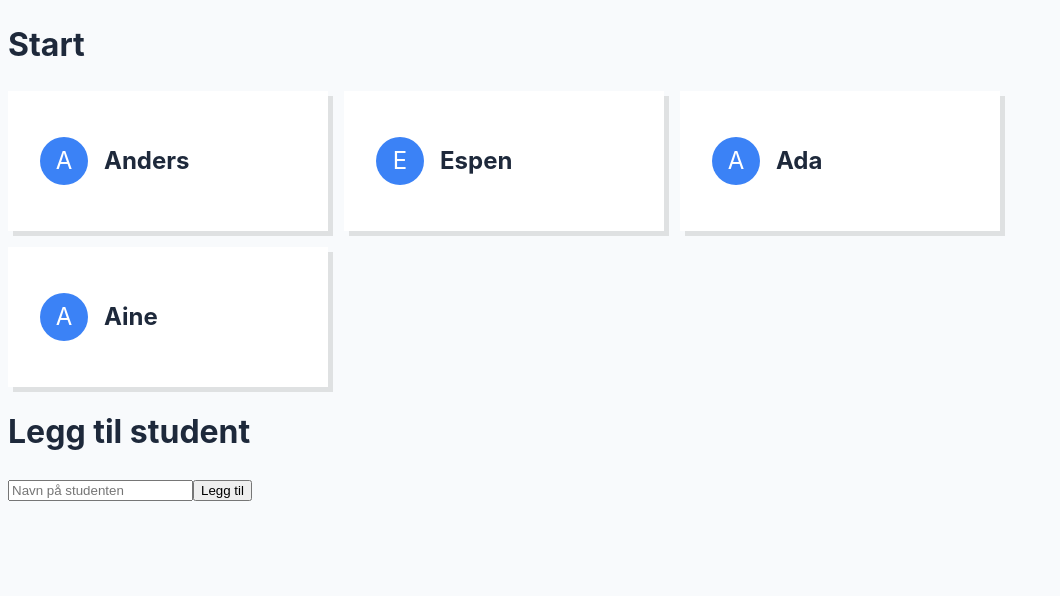
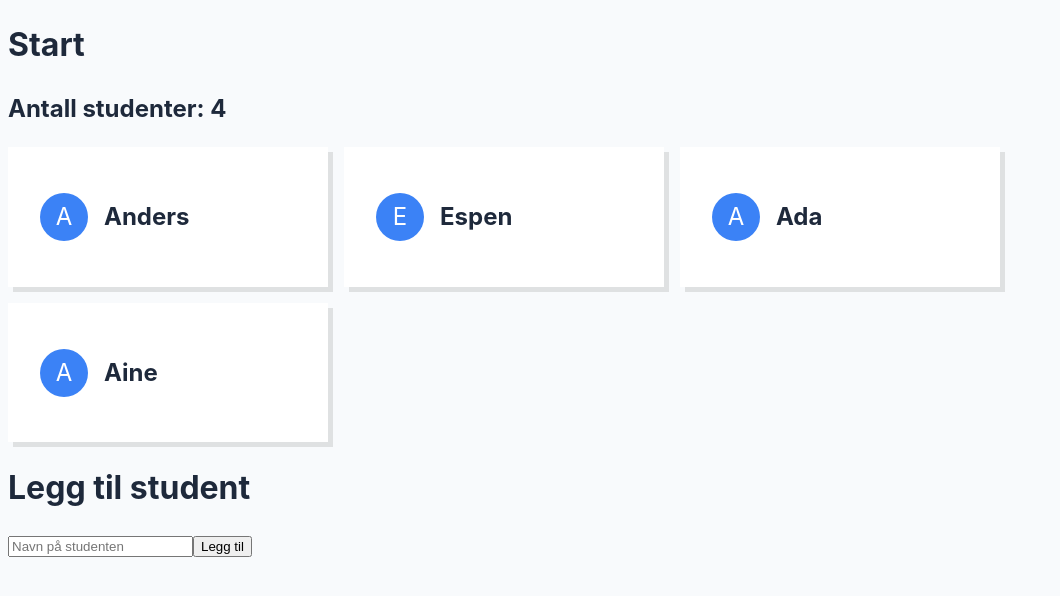
Before and after one commit to minttuNB/liveex, a React (Vite) app in the folder frontend/: page / in a window 1280 px wide. Shown: the top 596 px of the page, without its empty margins (0-1060 px from the left). Built offline with nearby package versions, Linux system fonts and the light colour scheme.

Commit message:
Total component; include in grid

```diff
--- a/frontend/src/components/Grid.tsx
+++ b/frontend/src/components/Grid.tsx
@@ -2,20 +2,21 @@ import { useState } from "react";
 import Student from "./Student";
 import { GridProps, StudentProps } from "./types";
 import StudentCreationForm from "./StudentCreationForm";
+import Total from "./Total";
 function Grid(props: GridProps) {
 	const [students, setStudents] = useState(props.elements);
 	function onAddStudent(event: React.FormEvent<HTMLFormElement>) {
 		event.preventDefault();
 		const stud: StudentProps = {
-			name: document.querySelector<HTMLInputElement>("#studentName")!.value,
+			name: document.querySelector<HTMLInputElement>("#studentName")!
+				.value,
 		};
 		console.log(stud);
-		setStudents(
-			students => [...students, stud]
-		);
+		setStudents((students) => [...students, stud]);
 	}
 	return (
 		<>
+			<Total total={students.length} />
 			<section className="studentGrid">
 				{students.map((student) => (
 					<Student name={student.name} />
--- /dev/null
+++ b/frontend/src/components/Total.tsx
@@ -0,0 +1,8 @@
+import { TotalProps } from "./types";
+
+function Total(props: TotalProps){
+	return (
+		<h2>Antall studenter: {props.total}</h2>
+	);
+}
+export default Total;
```
